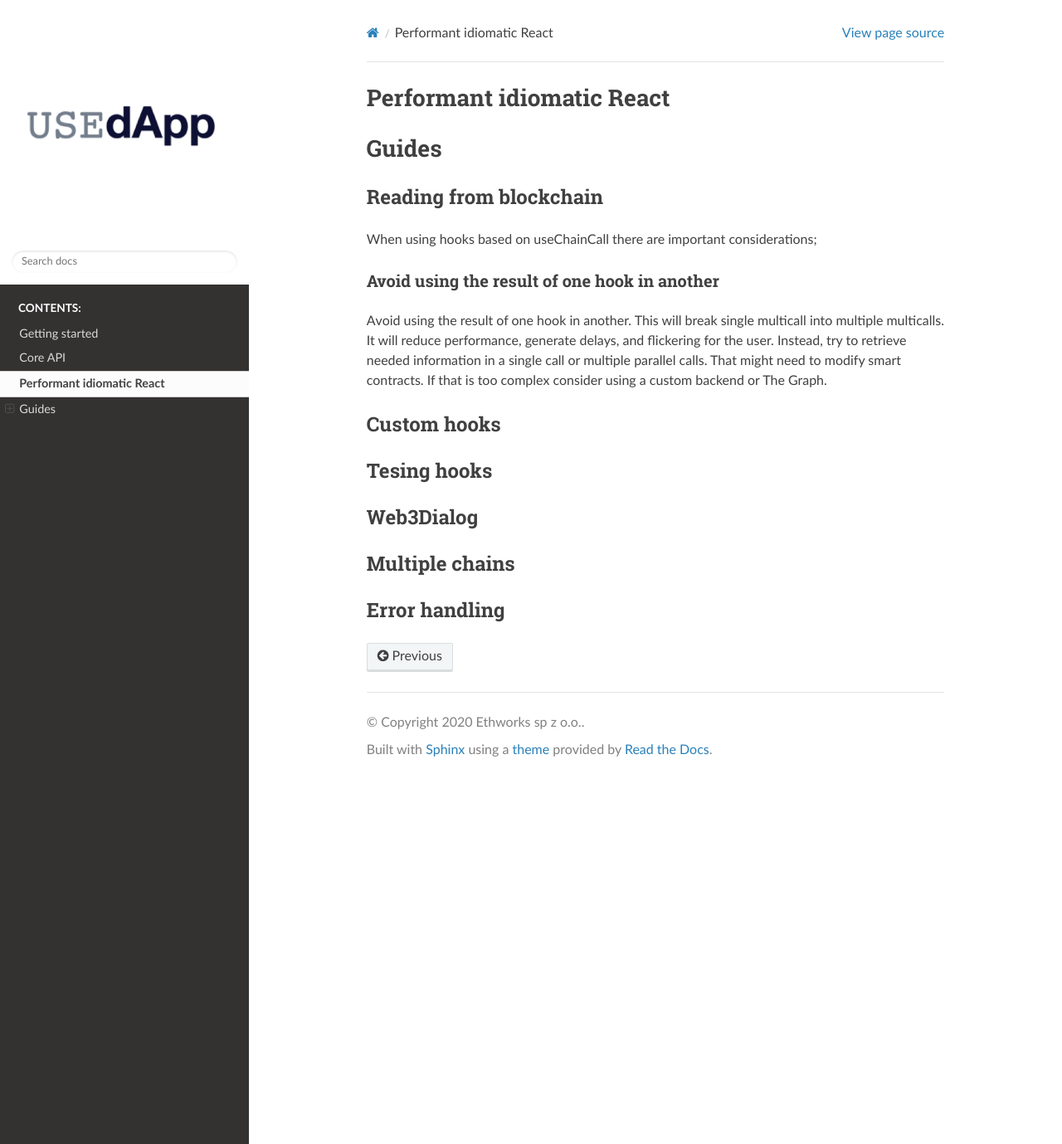
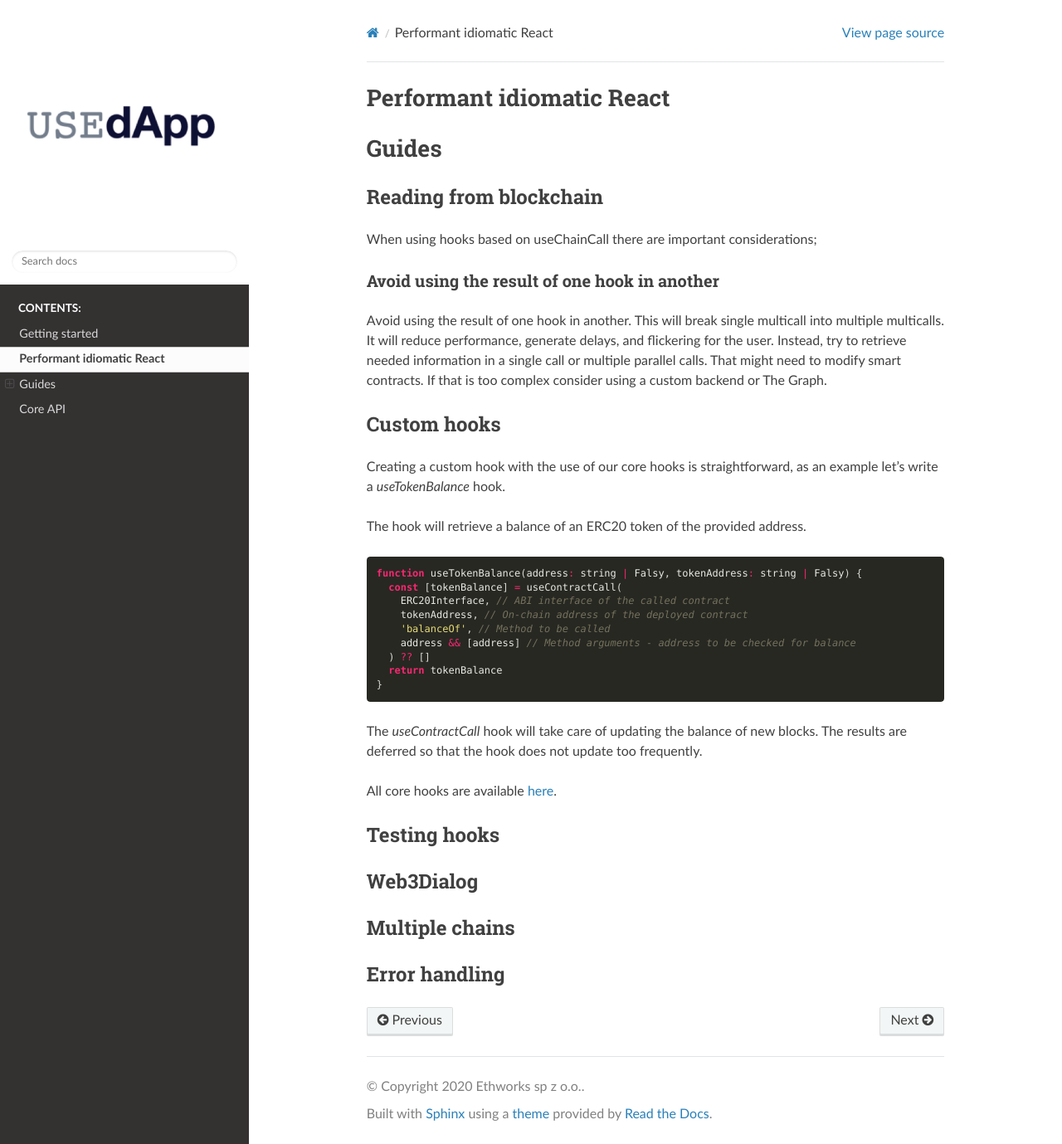
Before and after one commit to truth023/useDApp, a Sphinx documentation site: the page built from docs/source/guide.rst, in a window 1280 px wide and 1379 px high. Shown: the whole window at 83% size. Built offline with Sphinx 7.4.7 and the Read the Docs theme 2.0.0, drawn with Linux system fonts in a browser that asks for light colours.

Commit message:
🔖 Add create new hook docs (#56)
* Add create new hook docs

* Move Add new hook to new page

* Add articles

* Use useContractCall

* Add guide for writing new hook

* Update custom hooks docs

```diff
--- a/docs/source/guide.rst
+++ b/docs/source/guide.rst
@@ -23,8 +23,30 @@ If that is too complex consider using a custom backend or The Graph.
 Custom hooks
 ************
 
-Tesing hooks
-************
+Creating a custom hook with the use of our core hooks is straightforward, as an example let's write a *useTokenBalance* hook.
+
+The hook will retrieve a balance of an ERC20 token of the provided address.
+
+.. code-block:: javascript
+
+  function useTokenBalance(address: string | Falsy, tokenAddress: string | Falsy) {
+    const [tokenBalance] = useContractCall(
+      ERC20Interface, // ABI interface of the called contract
+      tokenAddress, // On-chain address of the deployed contract
+      'balanceOf', // Method to be called
+      address && [address] // Method arguments - address to be checked for balance
+    ) ?? []
+    return tokenBalance
+  }
+
+The *useContractCall* hook will take care of updating the balance of new blocks.
+The results are deferred so that the hook does not update too frequently.
+
+All core hooks are available `here <https://github.com/EthWorks/useDapp/tree/master/packages/core/src/hooks>`_.
+
+
+Testing hooks
+*************
 
 
 Web3Dialog
--- a/docs/source/index.rst
+++ b/docs/source/index.rst
@@ -12,5 +12,5 @@ useDapp Documentation
    :caption: Contents:
 
    getting-started.rst
+   guide.rst
    core.rst
-   guide.rst
```
Also changed, not shown: docs/source/getting-started.rst (line endings or trailing spaces), 1 other file.
